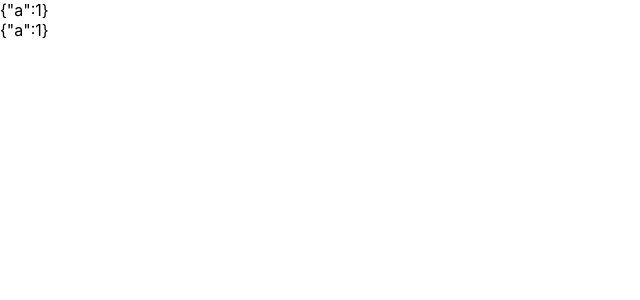
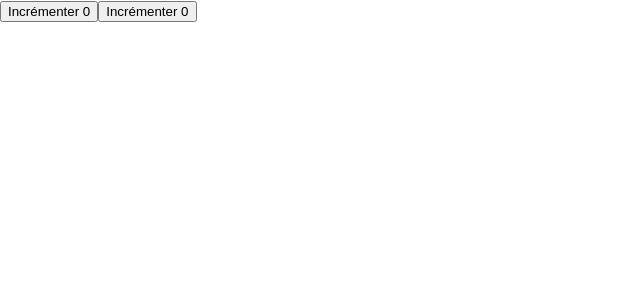
Before and after one commit to syl20ko/day6code-react-hooks-grafikart, a React (Create React App) app: page / in a window 1280 px wide. Shown: the top 300 px of the page, without its empty margins (0-640 px from the left). Built offline with nearby package versions, Linux system fonts and the light colour scheme.

Commit message:
useState multiple call

```diff
--- a/src/App.js
+++ b/src/App.js
@@ -2,25 +2,31 @@ import React, { useState } from "react";
 import "./App.css";
 
 function Counter() {
-  const [state, setState] = useState({
-    a: 1,
-  });
+  const [count, setCount] = useState(0);
+  const [count2, setCount2] = useState(0);
 
   const handleClick = function (e) {
     e.preventDefault();
-    setState((state) => {
-      return { ...state, count: 10 };
-    });
+    setCount(count => count + 1);
   };
 
-  return <div onClick={handleClick}>{JSON.stringify(state)}</div>;
+  const handleClick2 = function (e) {
+    e.preventDefault();
+    setCount2(count => count + 2);
+  };
+
+  return (
+    <>
+      <button onClick={handleClick}>Incrémenter {count}</button>
+      <button onClick={handleClick2}>Incrémenter {count2}</button>
+    </>
+  );
 }
 
 function App() {
   return (
     <div>
       <Counter />
-      <Counter />
     </div>
   );
 }
```
